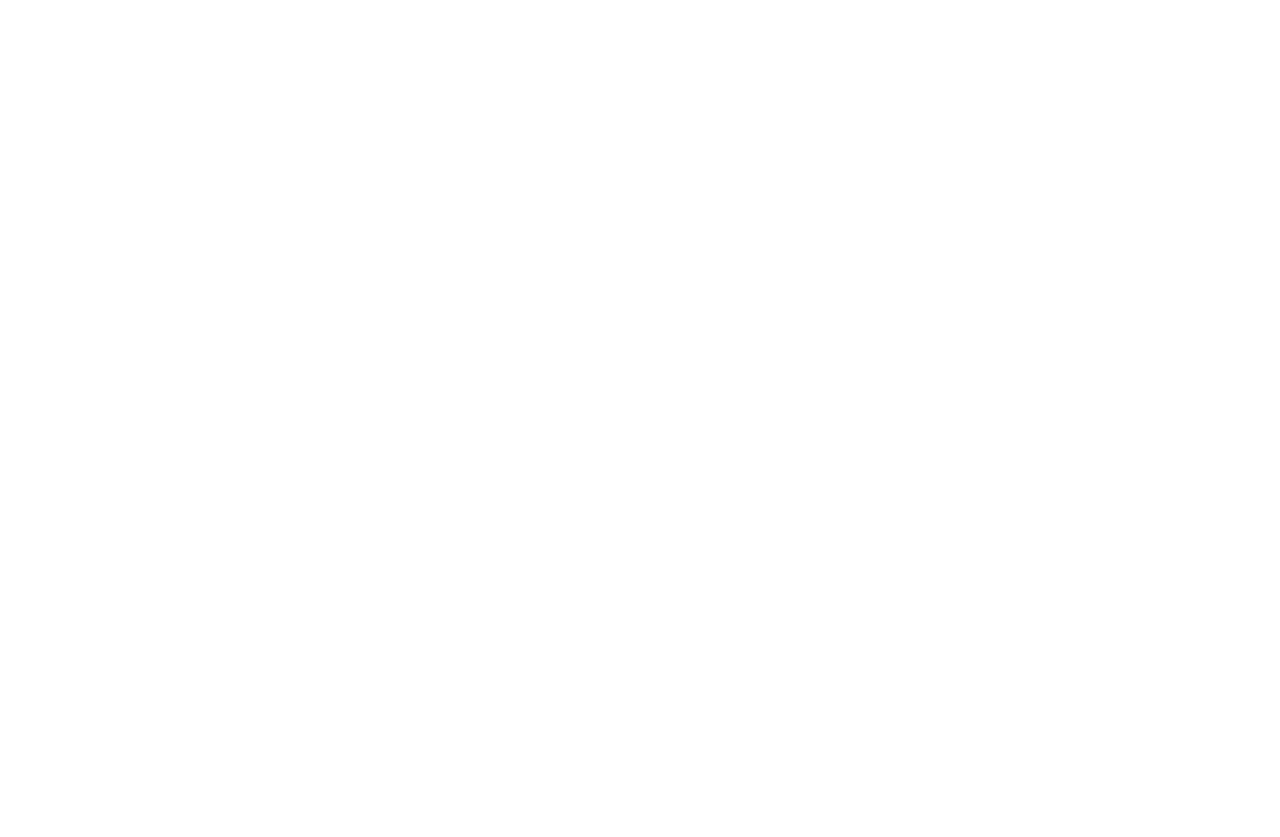
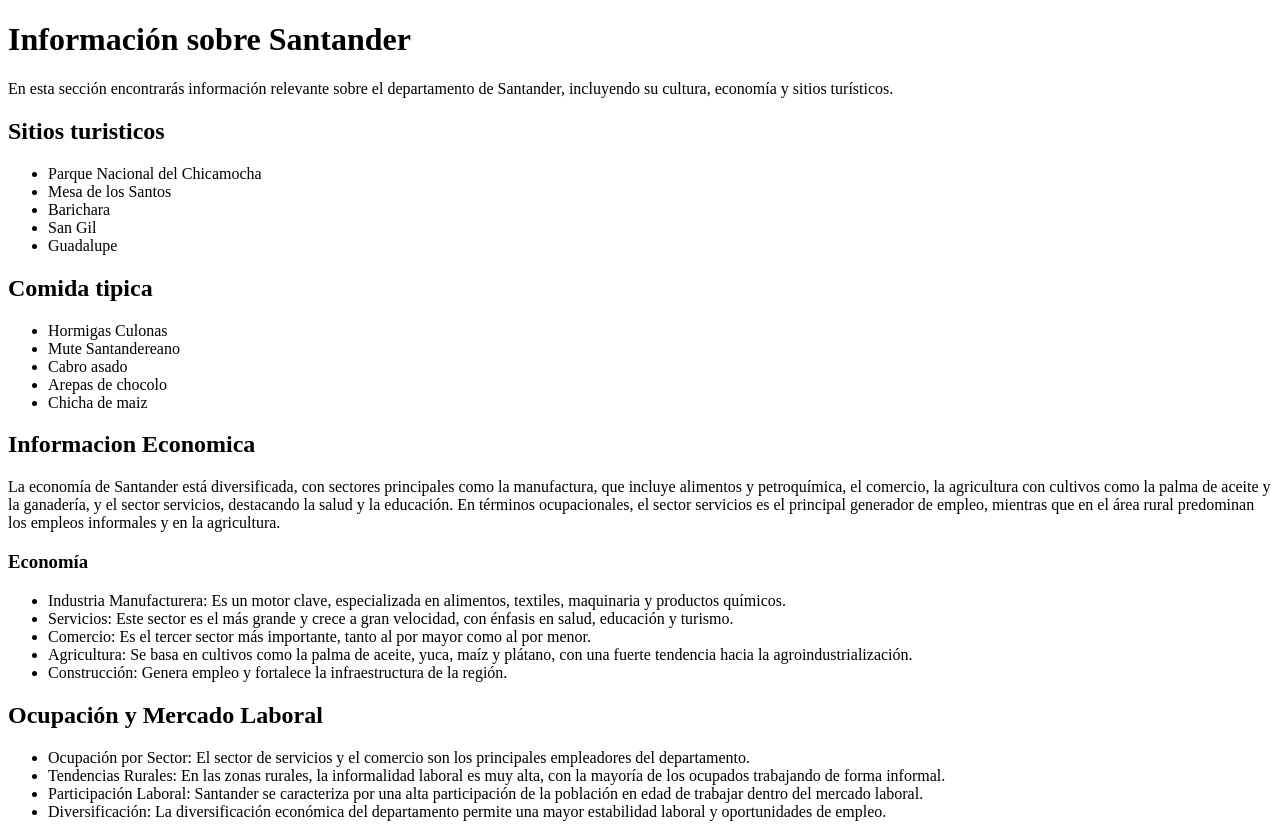
Before and after one commit to Kevinsierra1/Turismo, a plain HTML site: page santander.html in a window 1280 px wide. Before the commit the page ends 800 px from the top, so only its background shows below. Drawn offline with Linux system fonts and the light colour scheme.

Commit message:
feat: :sparkles: Se agrega la informacion de santander
Se agrega la informacion del departamento de santander

```diff
--- a/santander.html
+++ b/santander.html
@@ -0,0 +1,46 @@
+<!DOCTYPE html>
+<html lang="es">
+<head>
+    <meta charset="UTF-8">
+    <meta name="viewport" content="width=device-width, initial-scale=1.0">
+    <title>Información sobre Santander</title>
+</head>
+<body>
+
+    <h1>Información sobre Santander</h1>
+    <p>En esta sección encontrarás información relevante sobre el departamento de Santander, incluyendo su cultura, economía y sitios turísticos.</p>
+    <h2>Sitios turisticos</h2>
+    <ul>
+        <li>Parque Nacional del Chicamocha</li>
+        <li>Mesa de los Santos</li>
+        <li>Barichara</li>
+        <li>San Gil </li>
+        <li>Guadalupe</li>
+    </ul>
+    <h2>Comida tipica</h2>
+    <ul>
+        <li>Hormigas Culonas</li>
+        <li>Mute Santandereano</li>
+        <li>Cabro asado</li>
+        <li>Arepas de chocolo</li>
+        <li>Chicha de maiz</li>
+    </ul>
+    <h2>Informacion Economica</h2>
+    <p>La economía de Santander está diversificada, con sectores principales como la manufactura, que incluye alimentos y petroquímica, el comercio, la agricultura con cultivos como la palma de aceite y la ganadería, y el sector servicios, destacando la salud y la educación. En términos ocupacionales, el sector servicios es el principal generador de empleo, mientras que en el área rural predominan los empleos informales y en la agricultura. </p>
+    <h3>Economía</h3>
+    <ul>
+        <li>Industria Manufacturera: Es un motor clave, especializada en alimentos, textiles, maquinaria y productos químicos.</li>
+        <li>Servicios: Este sector es el más grande y crece a gran velocidad, con énfasis en salud, educación y turismo.</li>
+        <li>Comercio: Es el tercer sector más importante, tanto al por mayor como al por menor.</li>
+        <li>Agricultura: Se basa en cultivos como la palma de aceite, yuca, maíz y plátano, con una fuerte tendencia hacia la agroindustrialización.</li>
+        <li>Construcción: Genera empleo y fortalece la infraestructura de la región.</li>
+    </ul>
+    <h2>Ocupación y Mercado Laboral</h2>
+    <ul>
+        <li>Ocupación por Sector: El sector de servicios y el comercio son los principales empleadores del departamento. </li>
+        <li>Tendencias Rurales: En las zonas rurales, la informalidad laboral es muy alta, con la mayoría de los ocupados trabajando de forma informal. </li>
+        <li>Participación Laboral: Santander se caracteriza por una alta participación de la población en edad de trabajar dentro del mercado laboral. </li>
+        <li>Diversificación: La diversificación económica del departamento permite una mayor estabilidad laboral y oportunidades de empleo. </li>
+    </ul>
+</body>
+</html>
```
Also changed, not shown: index.html (+1 -1 lines).
